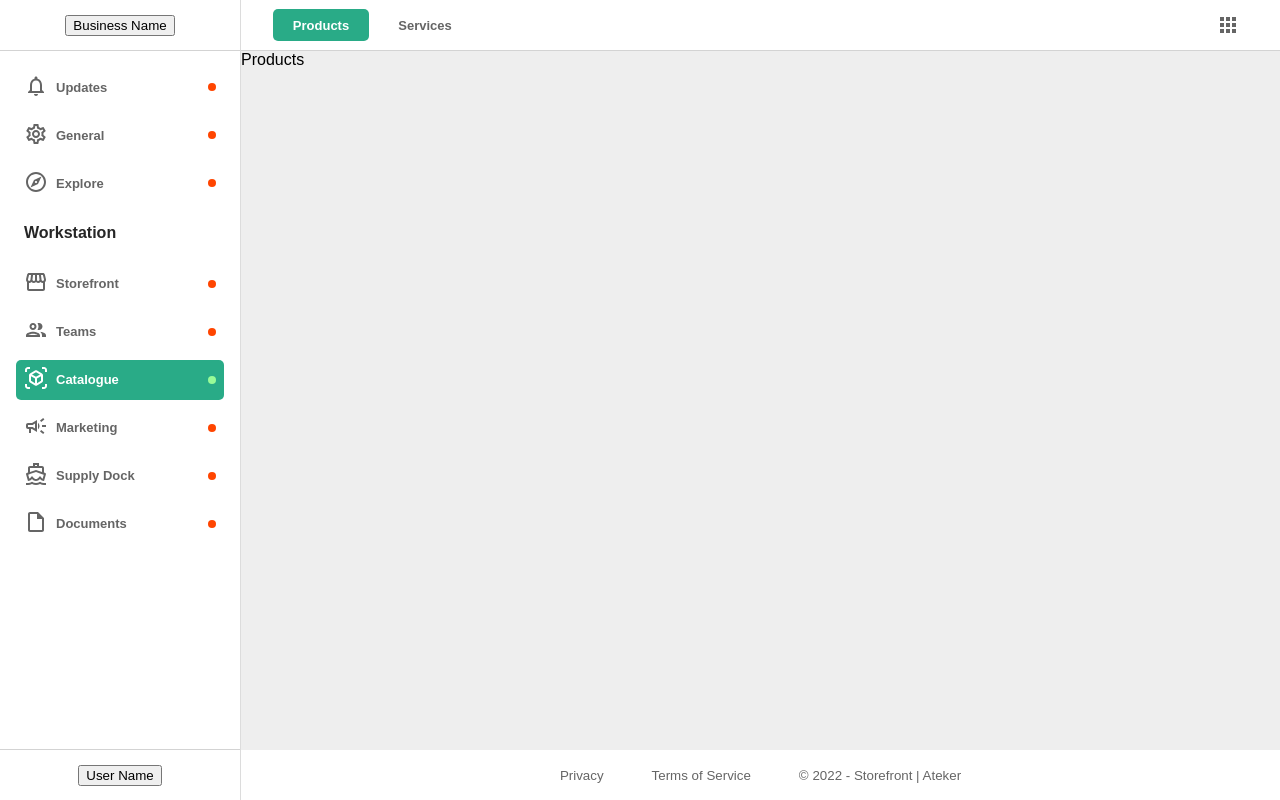
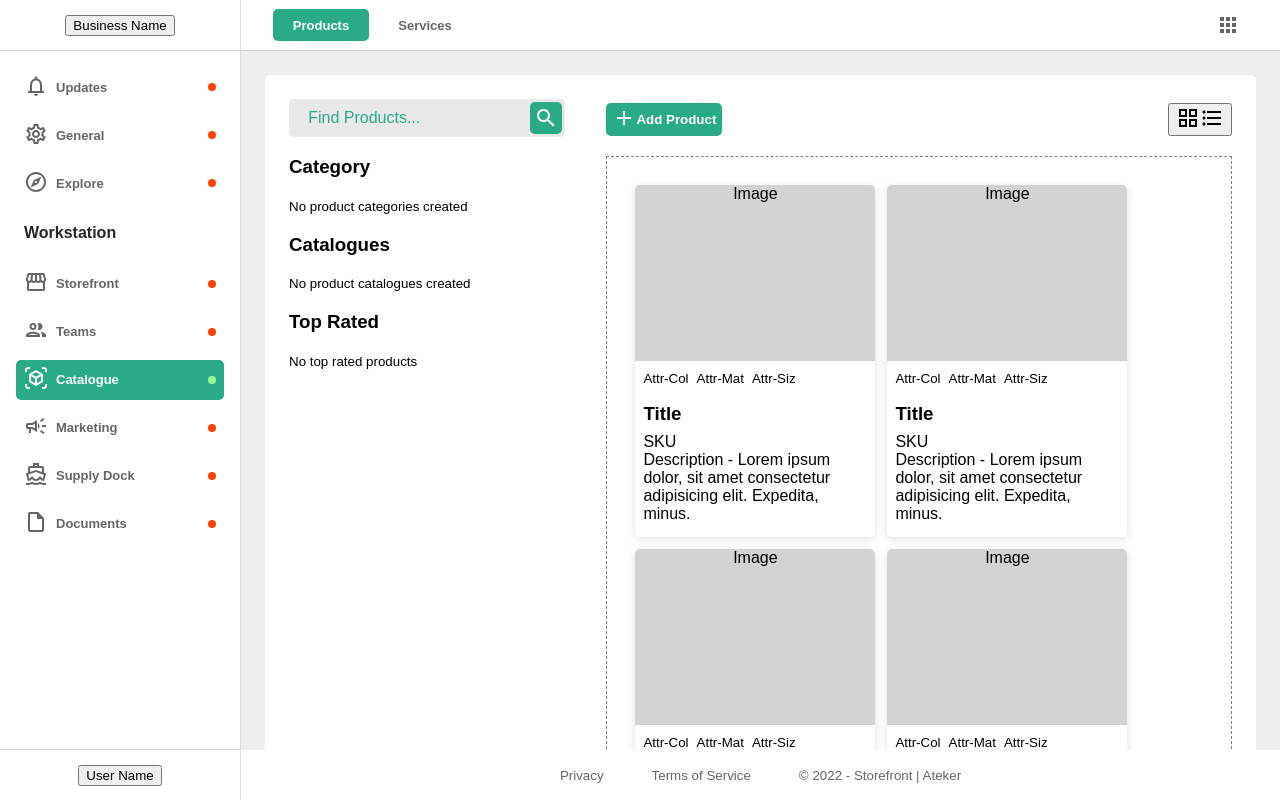
Before and after one commit to Kjeilor/storebook, a React (Create React App) app: page /catalogue/products in a window 1280 px wide. Built offline with nearby package versions, Linux system fonts and the light colour scheme.

Commit message:
MINOR UPDATE

```diff
--- a/src/scenes/catalogue/Catalogue.jsx
+++ b/src/scenes/catalogue/Catalogue.jsx
@@ -5,7 +5,7 @@ import "../styles/navbar.scss";
 function Catalogue() {
   return (
     <div>
-      <title>Inventory | Ateker</title>
+      <title>Catalogue | Ateker</title>
       <nav className="nav-btns">
         <div className="nav-wrpr">
           <div className="container">
--- a/src/scenes/catalogue/pages/products/Products.jsx
+++ b/src/scenes/catalogue/pages/products/Products.jsx
@@ -1,9 +1,101 @@
+import SearchOutlinedIcon from "@mui/icons-material/SearchOutlined";
+import GridViewOutlinedIcon from "@mui/icons-material/GridViewOutlined";
+import FormatListBulletedOutlinedIcon from "@mui/icons-material/FormatListBulletedOutlined";
+import AddOutlinedIcon from "@mui/icons-material/AddOutlined";
+import ProductCard from "./components/ProductCard";
+import "./products.scss";
+
 function Products() {
-    return (
-        <div>
-            Products
-        </div>
-    )
+  return (
+    <div className="prd-wrpr">
+      <div className="products">
+        <aside>
+          <main className="finder">
+            <div>
+              <form action="" className="find-bar">
+                <input
+                  type="text"
+                  placeholder="Find Products..."
+                  className="input"
+                  name="q"
+                />
+                <button type="submit" className="find-btn">
+                  <SearchOutlinedIcon />
+                </button>
+              </form>
+            </div>
+            <section>
+              <div>
+                <h3>Category</h3>
+              </div>
+              <div>
+                <small>No product categories created</small>
+              </div>
+            </section>
+            <section>
+              <div>
+                <h3>Catalogues</h3>
+              </div>
+              <div>
+                <small>No product catalogues created</small>
+              </div>
+            </section>
+            <section>
+              <div>
+                <h3>Top Rated</h3>
+              </div>
+              <div>
+                <small>No top rated products</small>
+              </div>
+            </section>
+          </main>
+        </aside>
+        <main className="prd-cont-wrpr">
+          <section className="prd-cont-nav">
+            <div className="cont-add-prd">
+                <button className="cta-btn">
+                    <div><AddOutlinedIcon /> </div>
+                    <div><span>Add Product</span></div>
+                </button>
+            </div>
+            <div className="cont-view-toggl">
+              <button>
+                <GridViewOutlinedIcon />
+                <FormatListBulletedOutlinedIcon />
+              </button>
+            </div>
+          </section>
+          <section className="prd-cont-main">
+            <div className="cont-main-wrpr">
+              <ProductCard/>
+              <ProductCard/>
+              <ProductCard/>
+              <ProductCard/>
+              <ProductCard/>
+              {/* <ProductCard/>
+              <ProductCard/>
+              <ProductCard/>
+              <ProductCard/>
+              <ProductCard/>
+              <ProductCard/>
+              <ProductCard/>
+              <ProductCard/>
+              <ProductCard/>
+              <ProductCard/>
+              <ProductCard/>
+              <ProductCard/>
+              <ProductCard/>
+              <ProductCard/>
+              <ProductCard/>
+              <ProductCard/>
+              <ProductCard/> */}
+              {/* <p>Your product shelves are empty</p> */}
+            </div>
+          </section>
+        </main>
+      </div>
+    </div>
+  );
 }
 
-export default Products
+export default Products;
--- /dev/null
+++ b/src/scenes/catalogue/pages/products/components/ProductCard.js
@@ -0,0 +1,35 @@
+import "./productCard.scss";
+
+function ProductCard() {
+  return (
+    <div className="card">
+      <section className="pc-scn-1">
+        <div className="prd-img">Image</div>
+        <div className="prd-attr">
+          <div><small>Attr-Col</small></div>
+          <div><small>Attr-Mat</small></div>
+          <div><small>Attr-Siz</small></div>
+        </div>
+      </section>
+
+      <section className="pc-scn-2">
+        <div>
+          <h3 className="prd-ttl">Title</h3>
+        </div>
+
+        <div>
+          <span className="prd-sku">SKU</span>
+        </div>
+
+        <div>
+          <span className="prd-desc">
+            Description - Lorem ipsum dolor, sit amet consectetur adipisicing
+            elit. Expedita, minus.
+          </span>
+        </div>
+      </section>
+    </div>
+  );
+}
+
+export default ProductCard;
--- /dev/null
+++ b/src/scenes/catalogue/pages/products/components/productCard.scss
@@ -0,0 +1,38 @@
+.card {
+  display: flex;
+  flex-direction: column;
+  align-items: center;
+  background-color: white;
+  box-shadow: rgba(99, 99, 99, 0.2) 0px 2px 8px 0px;
+  border-radius: 5px;
+  width: 15rem;
+  height: 22rem;
+
+  .pc-scn-1 {
+    .prd-img {
+      display: flex;
+      background-color: lightgray;
+      height: 11rem;
+      width: 15rem;
+      justify-content: center;
+      border-radius: 5px 5px 0px 0px;
+    }
+
+    .prd-attr {
+      display: flex;
+      gap: 0.5rem;
+      margin: .5rem .5rem;
+    }
+  }
+
+  .pc-scn-2 {
+    width: 14rem;
+    display: flex;
+    flex-direction: column;
+    justify-content: left;
+
+    .prd-ttl {
+      margin: .5rem 0rem;
+    }
+  }
+}
--- /dev/null
+++ b/src/scenes/catalogue/pages/products/products.scss
@@ -0,0 +1,112 @@
+.prd-wrpr {
+  display: flex;
+  background-color: white;
+  margin: 1.5rem;
+  padding: 1.5rem;
+  min-height: 57.5rem;
+  border-radius: 5px;
+
+  .products {
+    display: flex;
+    width: 100%;
+    gap: 3rem;
+
+    .finder {
+      width: 100%;
+
+      .find-bar {
+        display: flex;
+        gap: 0.5rem;
+        height: 100%;
+        width: 100%;
+        max-width: 20rem;
+        border-radius: 5px;
+        background-color: #2626261a;
+        font-size: small;
+        align-items: center;
+        padding: 0.2rem;
+
+        .input {
+          background-color: transparent;
+          height: 1.75rem;
+          border: 0;
+          border-radius: 60px;
+          outline: none;
+          flex: 1;
+          padding: 0rem 0rem 0rem 1rem;
+          font-size: medium;
+          color: #29ab87;
+
+          &::placeholder {
+            color: #29ab87;
+          }
+        }
+
+        .find-btn {
+          display: flex;
+          align-items: center;
+          justify-content: center;
+          width: 2rem;
+          height: 2rem;
+          background-color: #29ab87;
+          border: 0;
+          border-radius: 5px;
+          font-size: small;
+          color: #ffffff;
+          cursor: pointer;
+          padding: 0rem 1rem;
+        }
+      }
+    }
+
+    .prd-cont-wrpr {
+      display: flex;
+      flex-direction: column;
+      gap: 1rem;
+      width: 100%;
+      height: 100%;
+
+      .prd-cont-nav {
+        justify-content: space-between;
+        padding: 0.25rem 0rem;
+        display: flex;
+
+        .cont-add-prd {
+          display: flex;
+
+          .cta-btn {
+            display: flex;
+            align-items: center;
+            width: 100%;
+            font-weight: bold;
+            color: #ffffff;
+            background: #29ab87;
+            border: none;
+            border-radius: 5px;
+          }
+        }
+
+        .cont-view-toggl {
+          display: flex;
+        }
+      }
+
+      .prd-cont-main {
+        display: flex;
+        overflow-y: auto;
+        height: 53.5rem;
+        border: dashed 1px gray;
+        background-color: white;
+
+        .cont-main-wrpr{
+          display: flex;
+          flex-wrap: wrap;
+          margin: 1.75rem;
+          width: 100%;
+          height: fit-content;
+          gap: .75rem;
+        }
+      }
+    }
+  }
+}
--- a/src/scenes/updates/Pages/inbox/Inbox.jsx
+++ b/src/scenes/updates/Pages/inbox/Inbox.jsx
@@ -1,7 +1,20 @@
 function Inbox() {
+    const userFirstName = "Kenneth"
+    const date = new Date()
+    const hours = date.getHours()
+    let timeOfDay
+
+    if (hours < 12) {
+        timeOfDay = "morning"
+    } else if (hours >= 12 && hours < 17) {
+        timeOfDay = "afternoon"
+    } else {
+        timeOfDay = "evening"
+    }
     return (
         <div>
-            INBOX
+            <h1>Good {timeOfDay} {userFirstName}!</h1>
+            <p>Your inbox is currently empty</p>
         </div>
     )
 }
```
